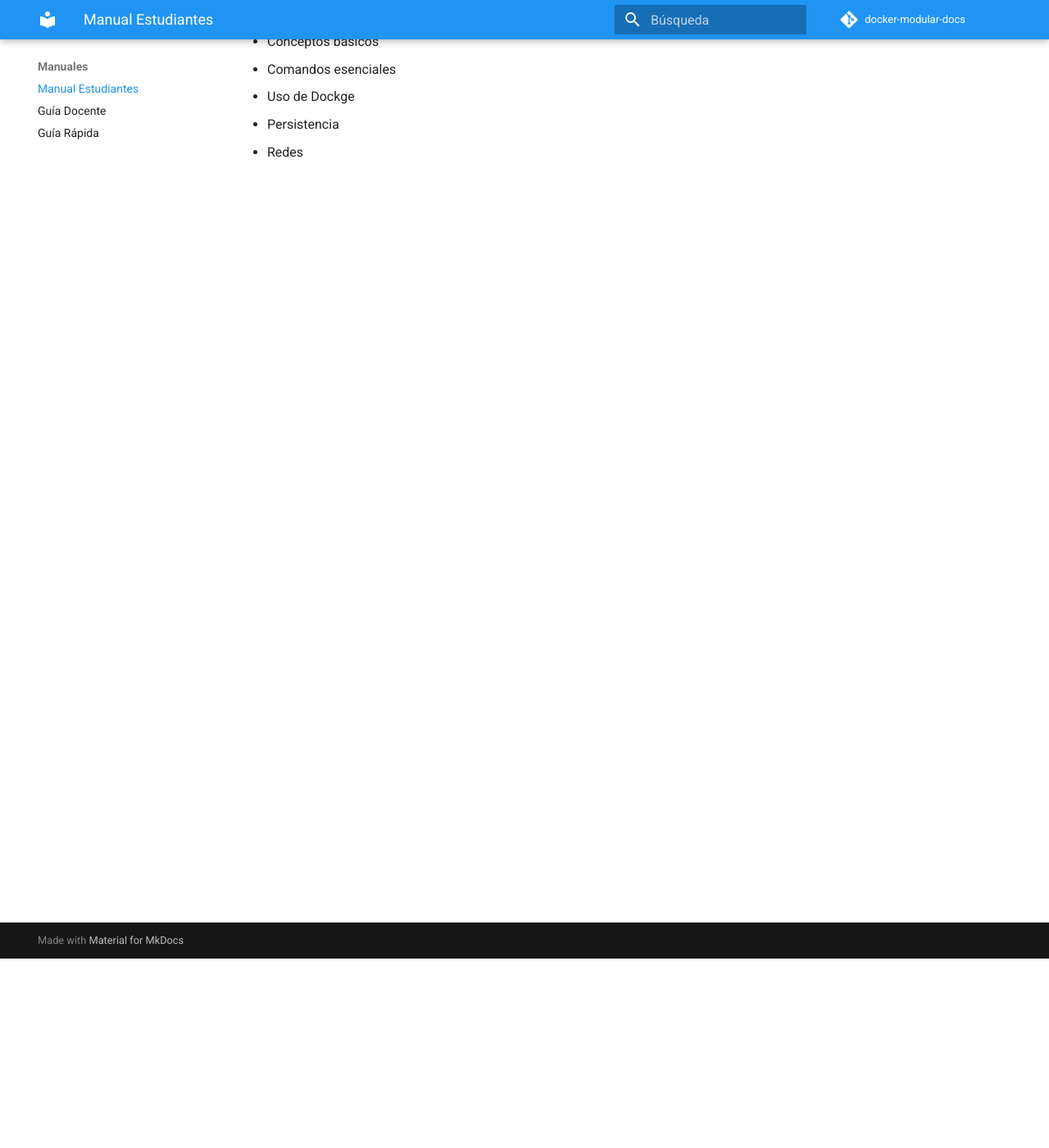
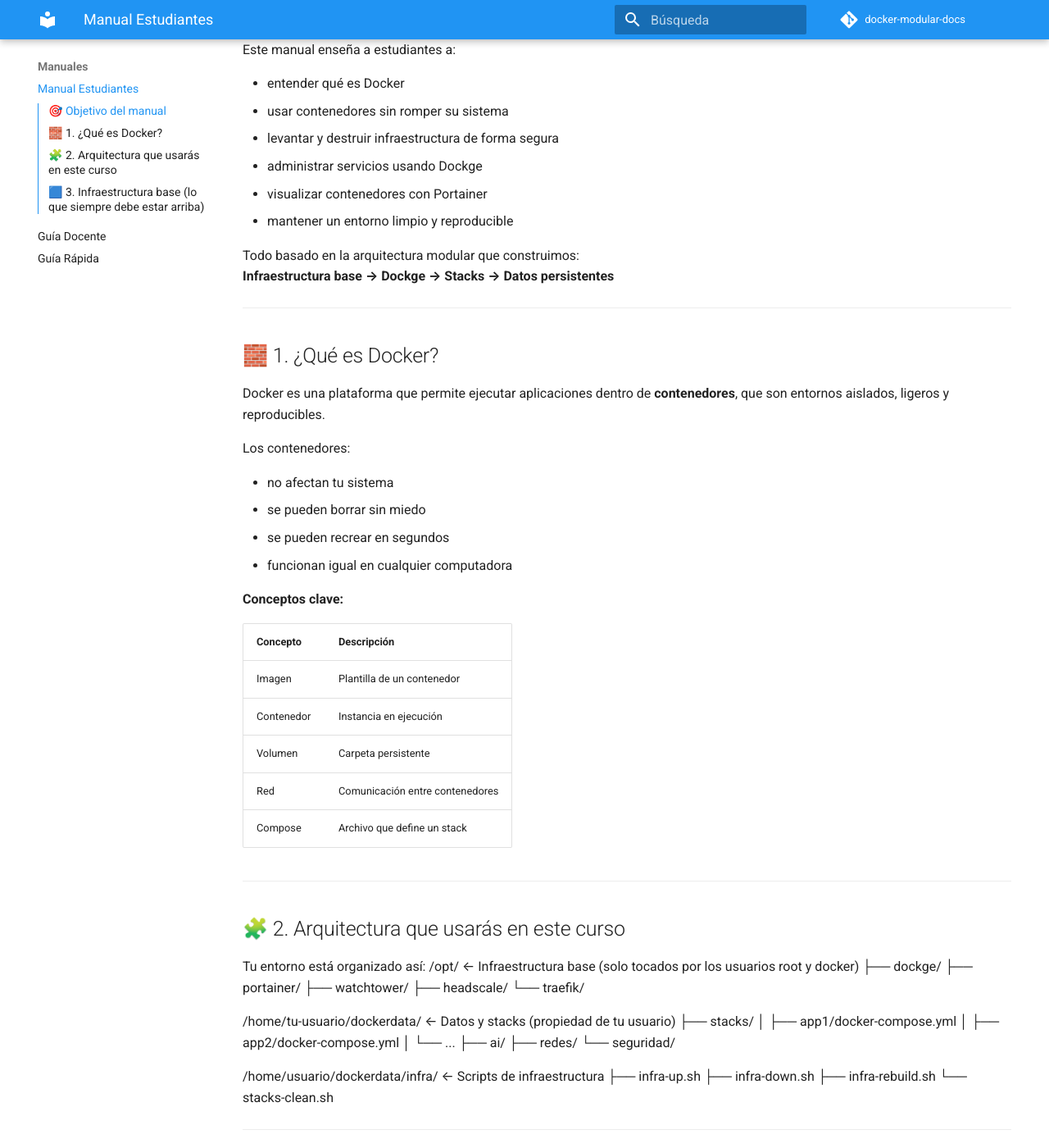
Before and after one commit to trentor2000/docker-modular-docs, an MkDocs documentation site: the page built from docs/manuales/estudiantes.md, in a window 1280 px wide and 1400 px high, scrolled down 231 px. Shown: the whole window at 82% size. Built offline with MkDocs 1.6.1 and Material for MkDocs 9.7.7, drawn with Linux system fonts in a browser that asks for light colours; comment, search, counter and statistics services are not loaded; some of the changed text lies outside the part shown.

Commit message:
Prueba de carga archivo estudiantes.md

````diff
--- a/docs/manuales/estudiantes.md
+++ b/docs/manuales/estudiantes.md
@@ -1,9 +1,86 @@
-# Manual para Estudiantes
+# 📘 Manual para Estudiantes — Infraestructura Docker Modular
 
-Incluye:
+## 🎯 Objetivo del manual
+Este manual enseña a estudiantes a:
 
-- Conceptos básicos
-- Comandos esenciales
-- Uso de Dockge
-- Persistencia
-- Redes
+- entender qué es Docker
+- usar contenedores sin romper su sistema
+- levantar y destruir infraestructura de forma segura
+- administrar servicios usando Dockge
+- visualizar contenedores con Portainer
+- mantener un entorno limpio y reproducible
+
+Todo basado en la arquitectura modular que construimos:
+**Infraestructura base → Dockge → Stacks → Datos persistentes**
+
+---
+
+## 🧱 1. ¿Qué es Docker?
+
+Docker es una plataforma que permite ejecutar aplicaciones dentro de **contenedores**, que son entornos aislados, ligeros y reproducibles.
+
+Los contenedores:
+
+- no afectan tu sistema
+- se pueden borrar sin miedo
+- se pueden recrear en segundos
+- funcionan igual en cualquier computadora
+
+**Conceptos clave:**
+
+| Concepto | Descripción |
+|-----------|-------------|
+| Imagen | Plantilla de un contenedor |
+| Contenedor | Instancia en ejecución |
+| Volumen | Carpeta persistente |
+| Red | Comunicación entre contenedores |
+| Compose | Archivo que define un stack |
+
+---
+
+## 🧩 2. Arquitectura que usarás en este curso
+
+Tu entorno está organizado así:
+/opt/                               ← Infraestructura base (solo tocados por los usuarios root y docker)
+├── dockge/
+├── portainer/
+├── watchtower/
+├── headscale/
+└── traefik/
+
+/home/tu-usuario/dockerdata/          ← Datos y stacks (propiedad de tu usuario)
+├── stacks/
+│   ├── app1/docker-compose.yml
+│   ├── app2/docker-compose.yml
+│   └── ...
+├── ai/
+├── redes/
+└── seguridad/
+
+/home/usuario/dockerdata/infra/    ← Scripts de infraestructura
+├── infra-up.sh
+├── infra-down.sh
+├── infra-rebuild.sh
+└── stacks-clean.sh
+
+---
+
+## 🟦 3. Infraestructura base (lo que siempre debe estar arriba)
+
+Servicios esenciales:
+
+- Dockge → compositor de stacks
+- Portainer → visor y panel de control
+- Watchtower → actualizaciones automáticas
+- Headscale → VPN (si se usa)
+- Traefik → reverse proxy (si se usa)
+
+**Levantar infraestructura:**
+
+```bash
+./infra-up.sh
+
+**Detener infraestructura:**
+
+bash
+./infra-down.sh
````
